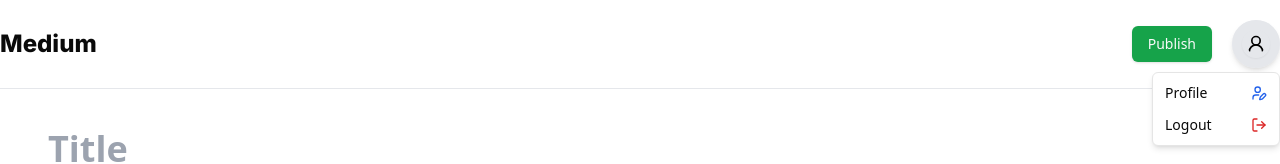
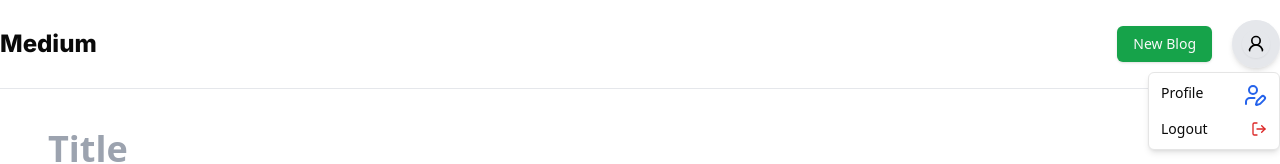
Before and after one commit to JK-mern/medium-clone, a React (Vite) app in the folder frontend/: page /publish in a window 1280 px wide. Both pictures are taken after a click on the button 1256 px from the left and 44 px from the top of the page. Shown: the top 164 px of the page. Built offline with nearby package versions, Linux system fonts and the light colour scheme.

Commit message:
completed navbar with all functionalities

```diff
--- a/frontend/src/components/Navbar.tsx
+++ b/frontend/src/components/Navbar.tsx
@@ -10,16 +10,28 @@ import { Avatar, AvatarFallback } from "@radix-ui/react-avatar";
 import { UserRound } from "lucide-react";
 import { LogOut } from "lucide-react";
 import { UserPen } from "lucide-react";
+import { Link, useNavigate } from "react-router-dom";
 function Navbar() {
+  const navigate = useNavigate();
+  const handleLogout = () => {
+    localStorage.removeItem("token");
+    navigate("/signin");
+  };
   return (
     <div className=" border-b border-gray-200  py-5   overscroll-auto   ">
       <div className="max-w-screen-2xl mx-auto  flex items-center justify-between px-30">
         <div>
-          <h2 className="font-extrabold font-inter text-2xl">Medium</h2>
+          <Link to={"/blogs"}>
+            <h2 className="font-extrabold font-inter text-2xl cursor-pointer">
+              Medium
+            </h2>
+          </Link>
         </div>
         <div className="flex justify-center  items-center gap-5">
           {" "}
-          <Button className="bg-green-600">Publish </Button>
+          <Link to={"/publish"}>
+            <Button className="bg-green-600">New Blog </Button>
+          </Link>
           <DropdownMenu>
             <DropdownMenuTrigger className="outline-none">
               {" "}
@@ -31,9 +43,14 @@ function Navbar() {
             </DropdownMenuTrigger>
             <DropdownMenuContent>
               <DropdownMenuItem className="justify-between ">
-                Profile <UserPen className="text-blue-600" />{" "}
+                <Link to={'/profile'} className="flex  flex-row gap-10 ">
+                  Profile <UserPen className="text-blue-600" />{" "}
+                </Link>
               </DropdownMenuItem>
-              <DropdownMenuItem className="justify-between">
+              <DropdownMenuItem
+                className="justify-between"
+                onClick={handleLogout}
+              >
                 Logout
                 <LogOut className="text-red-600" />
               </DropdownMenuItem>
```
